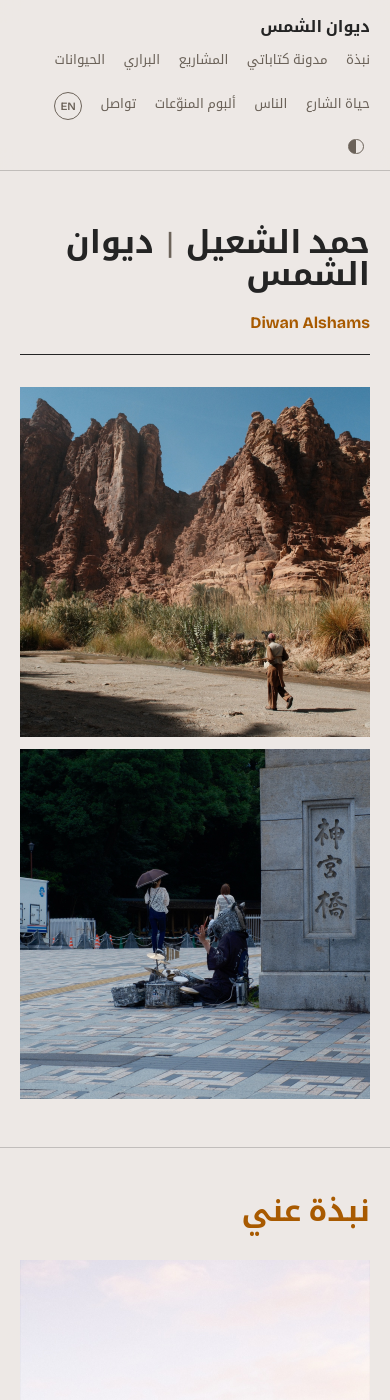
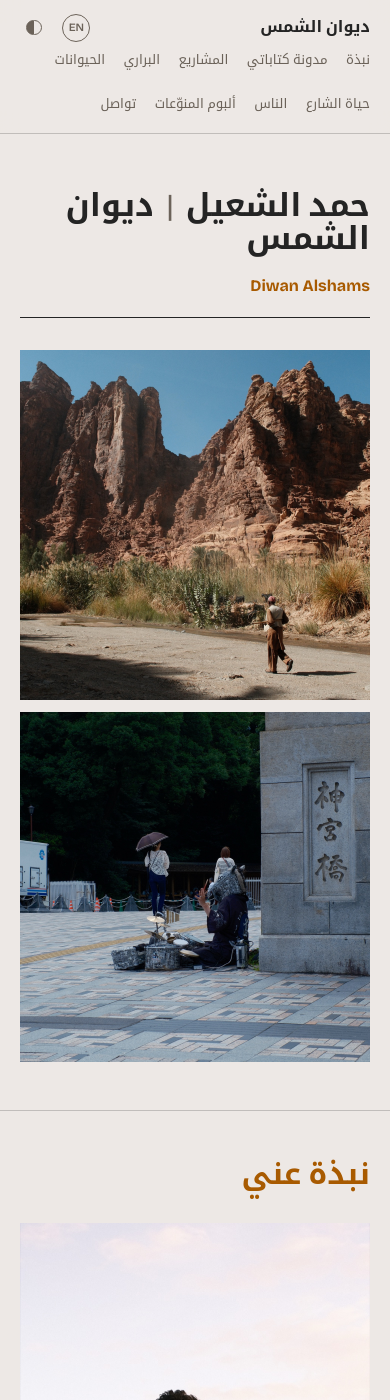
Before and after one commit to hamadalsheail/hamadalsheail.github.io, a Jekyll site: the page built from photography.html, in a window 390 px wide and 1400 px high. Built offline with Jekyll 4.4.1, drawn with Linux system fonts in a browser that asks for light colours; a script that is not in the unit is left out.

Commit message:
Layout polish: toggles beside the mark on phones, Arabic landing titles on one line, larger Arabic reading text, A-/A+ order in RTL
Co-Authored-By: Claude Opus 5.5 <noreply@anthropic.com>
Claude-Session: https://claude.ai/code/session_01W8yLvbBSbhchjtCJiDFrRB

```diff
--- a/_includes/topbar.html
+++ b/_includes/topbar.html
@@ -10,7 +10,9 @@
     <a href="/photography.html#humans"><span data-lang="en">Humans</span><span data-lang="ar">الناس</span></a>
     <a{% if include.current == "gallery" %} class="is-current" aria-current="page"{% endif %} href="/gallery.html"><span data-lang="en">Gallery</span><span data-lang="ar">ألبوم المنوّعات</span></a>
     <a href="/photography.html#contact"><span data-lang="en">Contact</span><span data-lang="ar">تواصل</span></a>
+  </nav>
+  <div class="topbar-tools">
     {% include lang-toggle.html %}
     {% include theme-toggle.html %}
-  </nav>
+  </div>
 </header>
--- a/styles.css
+++ b/styles.css
@@ -105,6 +105,9 @@ a { color: inherit; }
   letter-spacing: 0.02em;
 }
 
+.topbar-tools { display: flex; align-items: center; gap: 0.9rem; align-self: center; }
+.topbar nav { margin-inline-start: auto; }
+
 .topbar nav a {
   text-decoration: none;
   color: var(--ink-soft);
@@ -173,10 +176,17 @@ html[lang="en"] [data-lang="ar"] { display: none !important; }
 html[lang="ar"] body * { letter-spacing: 0; text-transform: none; }
 
 /* Arabic reading text in Naskh; Latin falls back to Bricolage. */
-html[lang="ar"] :is(.about-copy p, .about-copy blockquote, .series-head p, .showcase-copy p, .project-copy p, .gallery-intro) {
+html[lang="ar"] :is(.about-copy p:not(.lede), .about-copy blockquote, .series-head p, .showcase-copy p, .project-copy p, .gallery-intro) {
   font-family: "Bricolage Grotesque", var(--arabic-text);
+  font-size: 1.08em;
   line-height: 1.85;
 }
+
+/* Kufi runs wider than Bricolage: keep the landing titles on one line. */
+html[lang="ar"] .landing-title { white-space: nowrap; font-size: clamp(2.4rem, 5.4vw, 4.75rem); }
+
+/* A− / A+ keep their Latin order in RTL. */
+.text-size { direction: ltr; }
 
 /* ---------- Hero ---------- */
 
@@ -932,7 +942,9 @@ footer {
   .about-grid { grid-template-columns: 1fr; }
   .about-portrait { grid-row: auto; max-width: 22rem; }
   .series-head { grid-template-columns: 1fr; align-items: start; }
-  .topbar { flex-direction: column; align-items: flex-start; gap: 0.6rem; }
+  .topbar { display: grid; grid-template-columns: 1fr auto; align-items: center; gap: 0.6rem 1rem; }
+  .topbar nav { grid-column: 1 / -1; grid-row: 2; margin: 0; }
+  .topbar-tools { grid-column: 2; grid-row: 1; }
 }
 
 @media (max-width: 620px) {
```
